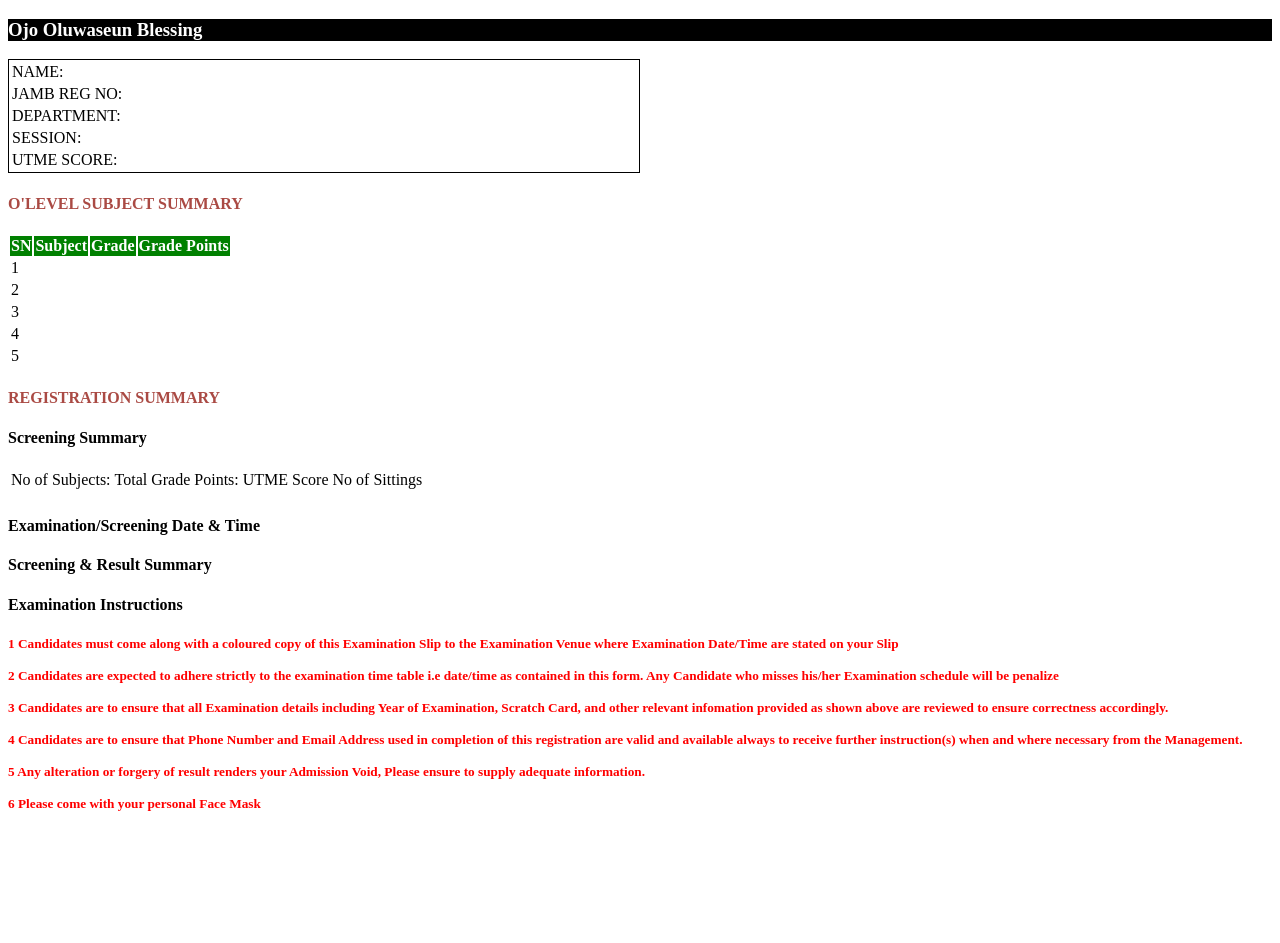
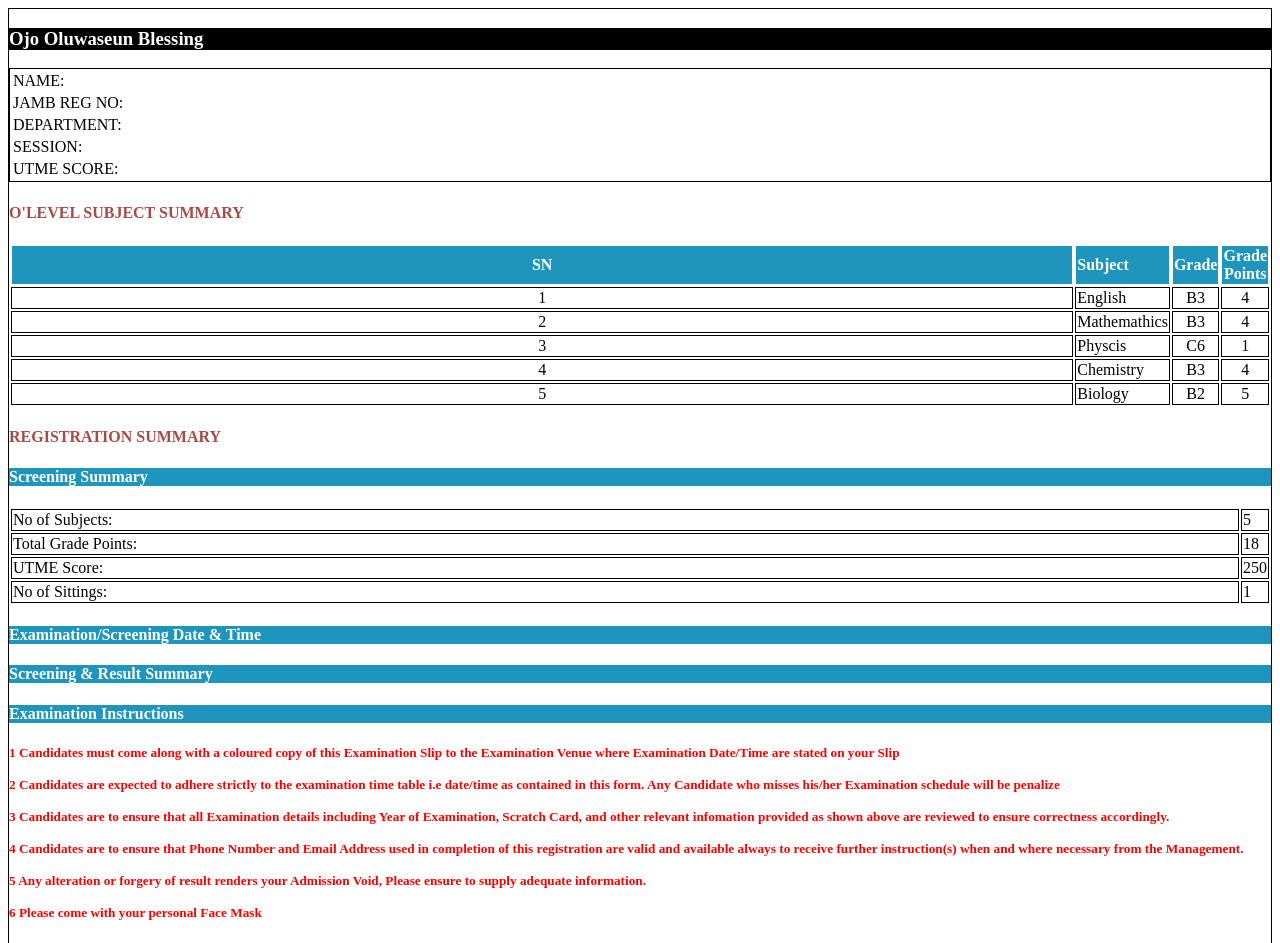
Before and after one commit to Bellaciaotv/result, a plain HTML site: page index.html in a window 1280 px wide. Shown: the top 943 px of the page. Before the commit the page ends 834 px from the top, so only its background shows below. Drawn offline with Linux system fonts and the light colour scheme.

Commit message:
change of codes

```diff
--- a/index.html
+++ b/index.html
@@ -7,10 +7,10 @@
     <title>Screening Result</title>
 
 </head>
-<body>
-    <h3 style="color: white;background: black;">Ojo Oluwaseun Blessing</h3>
 
-    <table style="border: 1px solid black; width: 50%;">
+<body  style="border:1px solid black;">
+  <h3 style="color: white;background: black; width: 100%;">Ojo Oluwaseun Blessing</h3>
+    <table style="border: 1px solid black; width: 100%;">
     <tr>
         <td>NAME:</td>
     </tr>
@@ -31,73 +31,71 @@
 <h4 style="color:rgb(170, 74, 68);">O'LEVEL SUBJECT SUMMARY</h4>
 
 <table>
-    <tr style="color: white; background-color: green;">
-      <th>SN</th>
-      <th>Subject</th>
-      <th>Grade</th>
-      <th>Grade Points</th>
+    <tr style="color: white; background-color: rgb(29, 149, 189);">
+      <th style="text-align: center; border: 1px solid white; width: 100%;">SN</th>
+      <th style="text-align: left; border: 1px solid white; width: 100%;">Subject</th>
+      <th style="text-align: center; border: 1px solid white; width: 100%;">Grade</th>
+      <th style="text-align: center; border: 1px solid white; width: 100%;">Grade Points</th>
     </tr>
     <tr>
-      <td>1</td>
-      <td></td>
-      <td></td>
-      <td></td>
-      <td></td>
+      <td style="text-align: center; border: 1px solid black; width: 100%;">1</td>
+      <td style="text-align: left; border: 1px solid black; width: 100%;">English</td>
+      <td style="text-align: center; border: 1px solid black; width: 100%;">B3</td>
+      <td style="text-align: center; border: 1px solid black; width: 100%;">4</td>
     </tr>
     <tr>
-      <td>2</td>
-      <td></td>
-      <td></td>
-      <td></td>
-      <td></td>
+      <td style="text-align: center; border: 1px solid black; width: 100%;">2</td>
+      <td style="text-align: left; border: 1px solid black; width: 100%;">Mathemathics</td>
+      <td style="text-align: center; border: 1px solid black; width: 100%;">B3</td>
+      <td style="text-align: center; border: 1px solid black; width: 100%;">4</td>
     </tr>
     <tr>
-      <td>3</td>
-      <td></td>
-      <td></td>
-      <td></td>
-      <td></td>
+      <td style="text-align: center; border: 1px solid black; width: 100%;">3</td>
+      <td style="text-align: left; border: 1px solid black; width: 100%;">Physcis</td>
+      <td style="text-align: center; border: 1px solid black; width: 100%;">C6</td>
+      <td style="text-align: center; border: 1px solid black; width: 100%;">1</td>
     </tr>
     <tr>
-        <td>4</td>
-        <td></td>
-        <td></td>
-        <td></td>
-        <td></td>
+      <td style="text-align: center; border: 1px solid black; width: 100%;">4</td>
+      <td style="text-align: left; border: 1px solid black; width: 100%;">Chemistry</td>
+      <td style="text-align: center; border: 1px solid black; width: 100%;">B3</td>
+      <td style="text-align: center; border: 1px solid black; width: 100%;">4</td>
     </tr>
     <tr>
-        <td>5</td>
-        <td></td>
-        <td></td>
-        <td></td>
-        <td></td>
+      <td style="text-align: center; border: 1px solid black; width: 100%;">5</td>
+      <td style="text-align: left; border: 1px solid black; width: 100%;">Biology</td>
+      <td style="text-align: center; border: 1px solid black; width: 100%;">B2</td>
+      <td style="text-align: center; border: 1px solid black; width: 100%;">5</td>
     </tr>
 </table>
 
 <h4 style="color:rgb(170, 74, 68);">REGISTRATION SUMMARY</h4>
 
-<h4>Screening Summary</h4>
+<h4 style="color: white; background-color: rgb(29, 149, 189); width: 100%;">Screening Summary</h4>
 <table>
     <tr>
-      <td>No of Subjects:</td>
-      <td>Total Grade Points:</td>
-      <td>UTME Score</td>
-      <td>No of Sittings</td>
+      <td style="border:1px solid black; width: 100%;">No of Subjects:</td>
+      <td style="border:1px solid black; width: 100%;">5</td>
     </tr>
     <tr>
-      <td></td>
-      <td></td>
-      <td></td>
-      <td></td>
-      <td></td>
+      <td style="border:1px solid black;">Total Grade Points:</td>
+      <td style="border:1px solid black;">18</td>
+    </tr>
+    <tr>
+      <td style="border:1px solid black;">UTME Score:</td>
+      <td style="border:1px solid black;">250</tdstyle=>
+    </tr>
+    <tr>
+      <td style="border:1px solid black;">No of Sittings:</td>
+      <td style="border:1px solid black;">1</td>
     </tr>
 </table>
 
-<h4>Examination/Screening Date & Time</h4>
+<h4 style="color: white; background-color: rgb(29, 149, 189); width: 100%;">Examination/Screening Date & Time</h4>
 
-<h4>Screening & Result Summary</h4>
+<h4 style="color: white; background-color: rgb(29, 149, 189); width: 100%;">Screening & Result Summary</h4>
 
-<h4>Examination Instructions</h4b>
+<h4 style="color: white; background-color: rgb(29, 149, 189); width: 100%;">Examination Instructions</h4b>
 
 <h5 style="color:red;"> 1 Candidates must come along with a coloured copy of this Examination Slip to the Examination Venue where Examination Date/Time
 are stated on your Slip<br><br>
```
